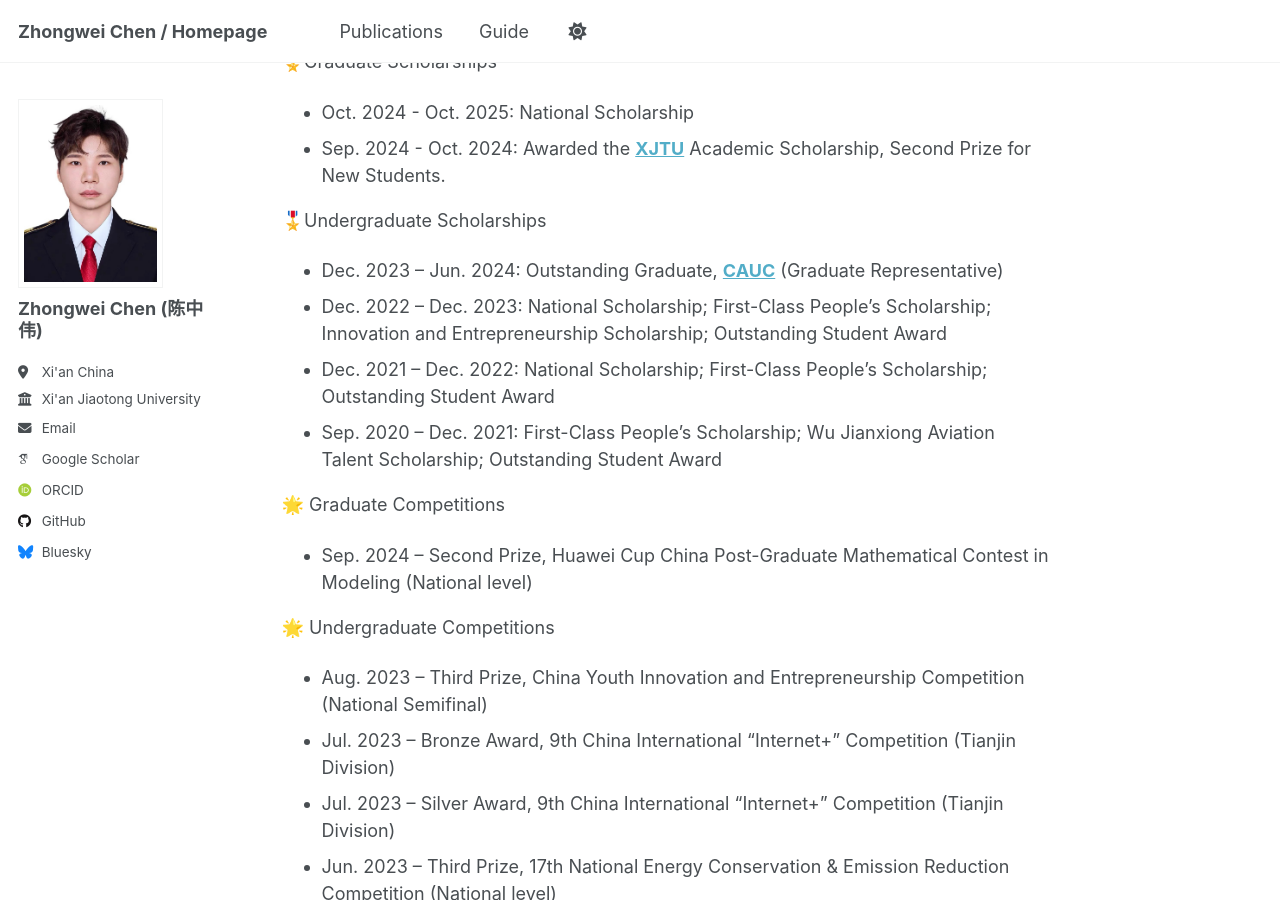
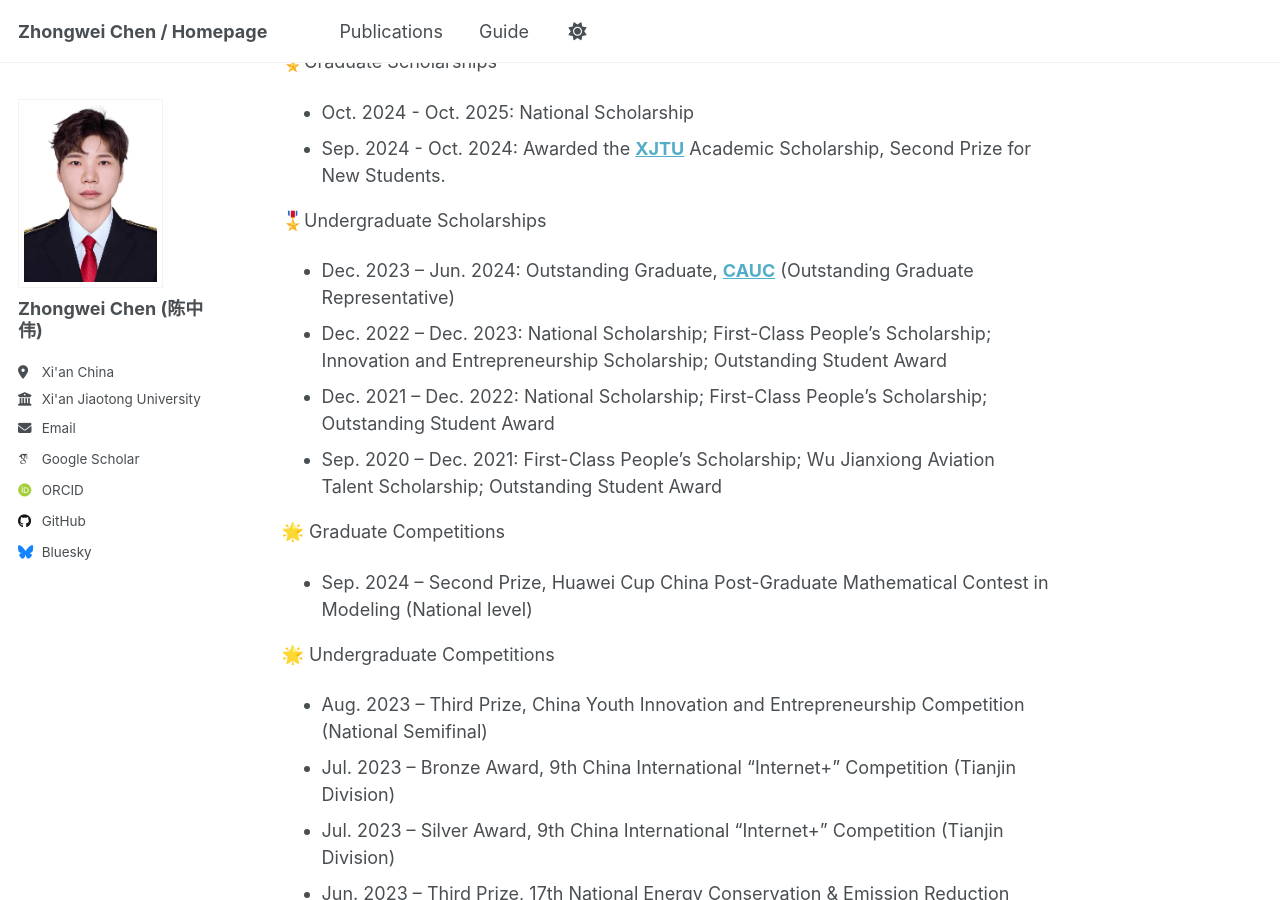
Before and after one commit to ISChenawei/ISChenawei.github.io, a Jekyll site: the page built from _pages/about.md, in a window 1280 px wide and 900 px high, scrolled down 818 px. Built offline with Jekyll 4.4.1, drawn with Linux system fonts in a browser that asks for light colours; some web fonts are replaced; a script that is not in the unit is left out.

Commit message:
Update about.md

```diff
--- a/_pages/about.md
+++ b/_pages/about.md
@@ -27,7 +27,7 @@ Undergraduate Grades
 - Sep. 2024 - Oct. 2024: Awarded the [**XJTU**](http://www.xjtu.edu.cn/) Academic Scholarship, Second Prize for New Students.
 
 🎖️Undergraduate Scholarships
-- Dec. 2023 – Jun. 2024: Outstanding Graduate, [**CAUC**](https://www.cauc.edu.cn/zhv5/) (Graduate Representative)
+- Dec. 2023 – Jun. 2024: Outstanding Graduate, [**CAUC**](https://www.cauc.edu.cn/zhv5/) (Outstanding Graduate Representative)
 - Dec. 2022 – Dec. 2023: National Scholarship; First-Class People’s Scholarship; Innovation and Entrepreneurship Scholarship; Outstanding Student Award
 - Dec. 2021 – Dec. 2022: National Scholarship; First-Class People’s Scholarship; Outstanding Student Award
 - Sep. 2020 – Dec. 2021: First-Class People’s Scholarship; Wu Jianxiong Aviation Talent Scholarship; Outstanding Student Award
```
